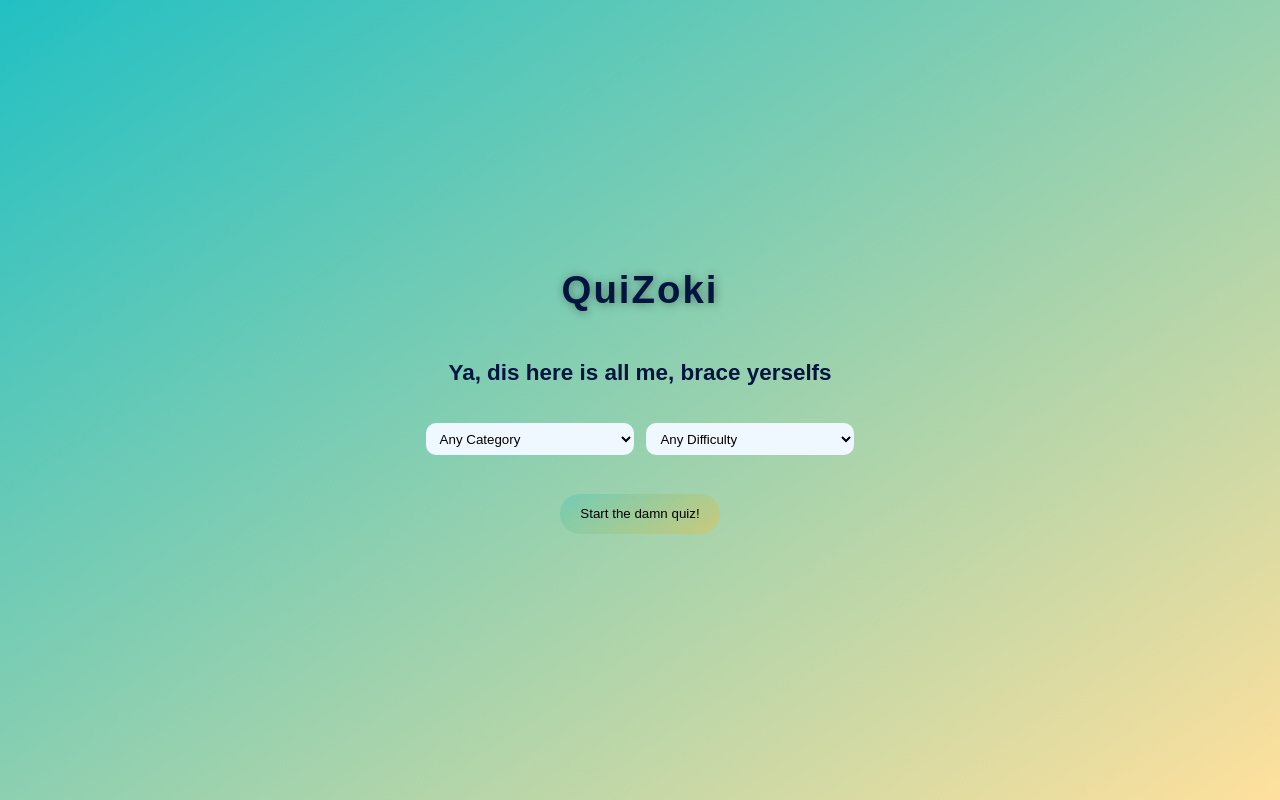
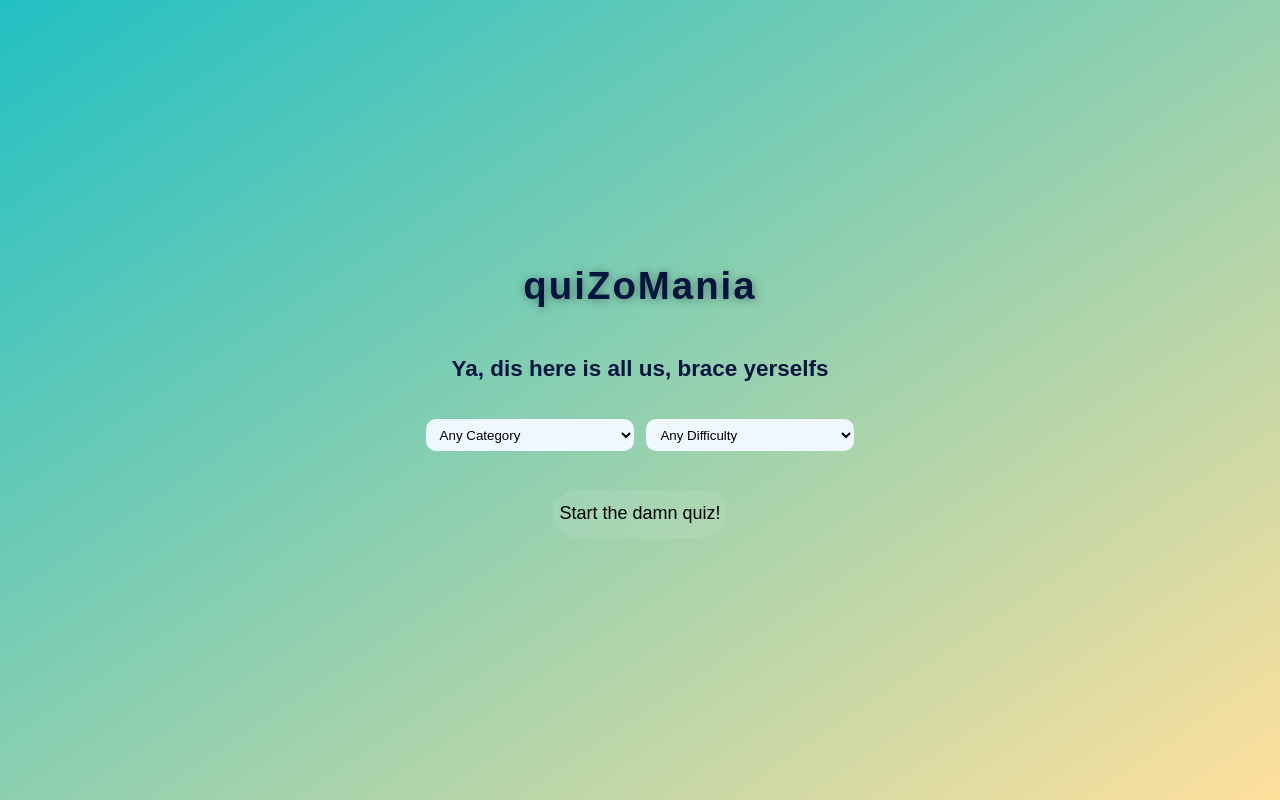
Before and after one commit to zoranprstec/quizoki, a React (Create React App) app: page /startpage in a window 1280 px wide. Built offline with nearby package versions, Linux system fonts and the light colour scheme; a web font is replaced by a local one.

Commit message:
styling + questionPage not on seperate page

```diff
--- a/src/App.js
+++ b/src/App.js
@@ -13,6 +13,18 @@ export default function App () {
         difficulty: ""
     })
 
+    const startpage = startPageActive ?
+    <StartPage
+        quizData={quizData}
+        setQuizData={setQuizData}
+        startPageActive={startPageActive}
+        setStartPageActive={setStartPageActive}
+    /> :
+    <QuestionPage
+        setStartPage={setStartPageActive}
+        quizData={quizData}
+    />
+
     return (
         <BrowserRouter>
             <Routes>
@@ -20,8 +32,8 @@ export default function App () {
                     <Route index element={<LogoPage />} />
                     <Route path="register" element={<RegistrationPage />} />
                     <Route path="login" element={<LoginPage />} />
-                    <Route path="startpage" element={<StartPage quizData={quizData} setQuizData={setQuizData} />} />
-                    <Route path="questionpage" element={<QuestionPage quizData={quizData} setQuizData={setQuizData} />} />
+                    <Route path="startpage" element={startpage} />
+                    {/* <Route path="questionpage" element={<QuestionPage quizData={quizData} setQuizData={setQuizData} />} /> */}
             </Routes>
         </BrowserRouter>
     )
--- a/src/LogoPage.js
+++ b/src/LogoPage.js
@@ -12,8 +12,8 @@ export default function LogoPage() {
         <div className="vertical-center">
             <img src="logo192.png" />
             <h1>Logo Page</h1>
-            <button className="register-button" id="register" onClick={handleButton}>Register</button>
-            <button className="login-button" id="login" onClick={handleButton}>Login</button>
+            <button className="styled-button" id="register" onClick={handleButton}>Register</button>
+            <button className="styled-button" id="login" onClick={handleButton}>Login</button>
         </div>
     )
 }
--- a/src/QuestionPage.js
+++ b/src/QuestionPage.js
@@ -52,7 +52,7 @@ export default function QuestionPage(props) {
             <main>
                 {questions}
                 {submitted && <h3 className="score-text">You scored {points}/{questions.length}</h3>}
-                <button className="submit-button" onClick={() => handleSubmitButton()}>{submitted ? "Play again" : "Submit answers"}</button>
+                <button className="styled-button horizontal-align longer-button" onClick={() => handleSubmitButton()}>{submitted ? "Play again" : "Submit answers"}</button>
                 <br />
             </main>
         )
--- a/src/RegistrationPage.js
+++ b/src/RegistrationPage.js
@@ -102,7 +102,7 @@ export default function RegistrationPage() {
                     <br />
                     <input
                         type="submit"
-                        className="register-button longer-button"
+                        className="styled-button longer-button"
                     ></input>
                     <br />
                 </form>
--- a/src/StartPage.js
+++ b/src/StartPage.js
@@ -16,8 +16,8 @@ export default function StartPage(props) {
 
     return (
         <div className="main-page">
-            <h1 className="title">QuiZoki</h1>
-            <h3 className="subtitle">Ya, dis here is all me, brace yerselfs</h3>
+            <h1 className="title">quiZoMania</h1>
+            <h3 className="subtitle">Ya, dis here is all us, brace yerselfs</h3>
             <div className="dropdown-container">
                 <select
                     value={props.quizData.category}
@@ -46,7 +46,7 @@ export default function StartPage(props) {
                     <option value="hard">Hard</option>
                 </select>
             </div>
-            <button className="start-quiz-button" onClick={() => navigate("/questionpage", { replace: false })}>Start the damn quiz!</button>
+            <button className="styled-button longer-button" onClick={() => props.setStartPageActive(false)}>Start the damn quiz!</button>
         </div>
     )
 }
--- a/src/styles.css
+++ b/src/styles.css
@@ -36,7 +36,7 @@ img {
     max-width: 192px;
 }
 
-.register-button, .login-button {
+.styled-button {
     font-family: 'Anek Tamil', sans-serif;
     font-weight: 500;
     font-size: large;
@@ -49,11 +49,11 @@ img {
     transition: background-color, 0.2s;
 }
 
-.register-button:hover, .login-button:hover {
+.styled-button:hover {
     background-color: rgba(255, 255, 255, 0.555);
 }
 
-.register-button + .login-button {
+.styled-button + .styled-button {
     margin-left: 2em;
 }
 
@@ -178,7 +178,7 @@ input[type="radio"] {
     margin: 0;
 }
 
-.submit-button {
+/* .submit-button {
     display: block;
     margin-left: auto;
     margin-right: auto;
@@ -190,7 +190,7 @@ input[type="radio"] {
     border: none;
     border-radius: 20px;
     background: linear-gradient(146deg, rgba(34, 192, 195, 0.288) 0%, rgba(253, 187, 45, 0.37) 100%);
-}
+} */
 
 .score-text {
     text-align: center;
@@ -238,11 +238,18 @@ br + .register-button {
 }
 
 .longer-button {
-    width: auto + 1rem;
+    width: -moz-fit-content;
+    width: fit-content;
 }
 
 /* -- MISC -- */
 
+.horizontal-align {
+    display: block;
+    margin-left: auto;
+    margin-right: auto;
+}
+
 .loading-text {
     text-align: center;
 }
```
